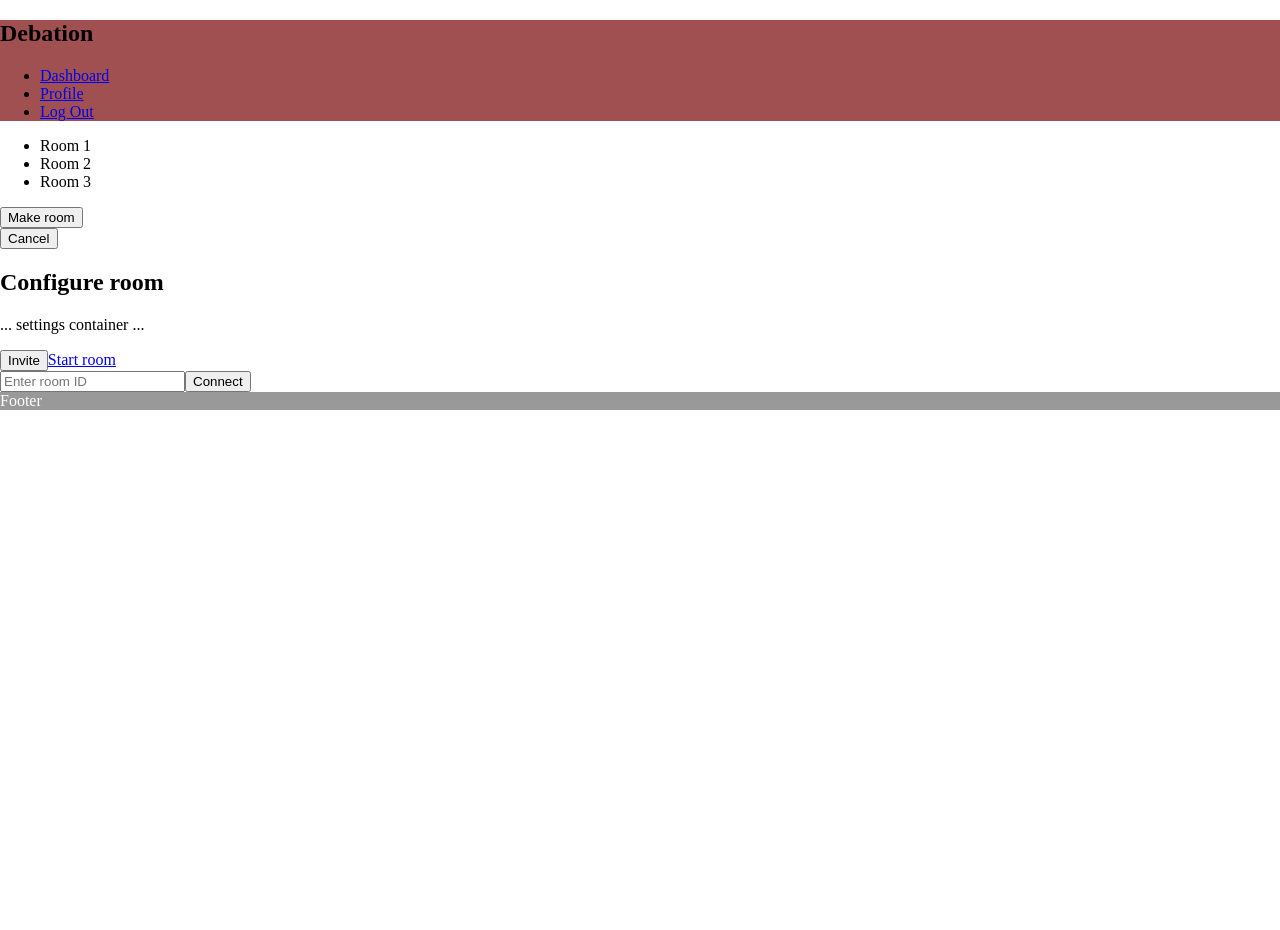
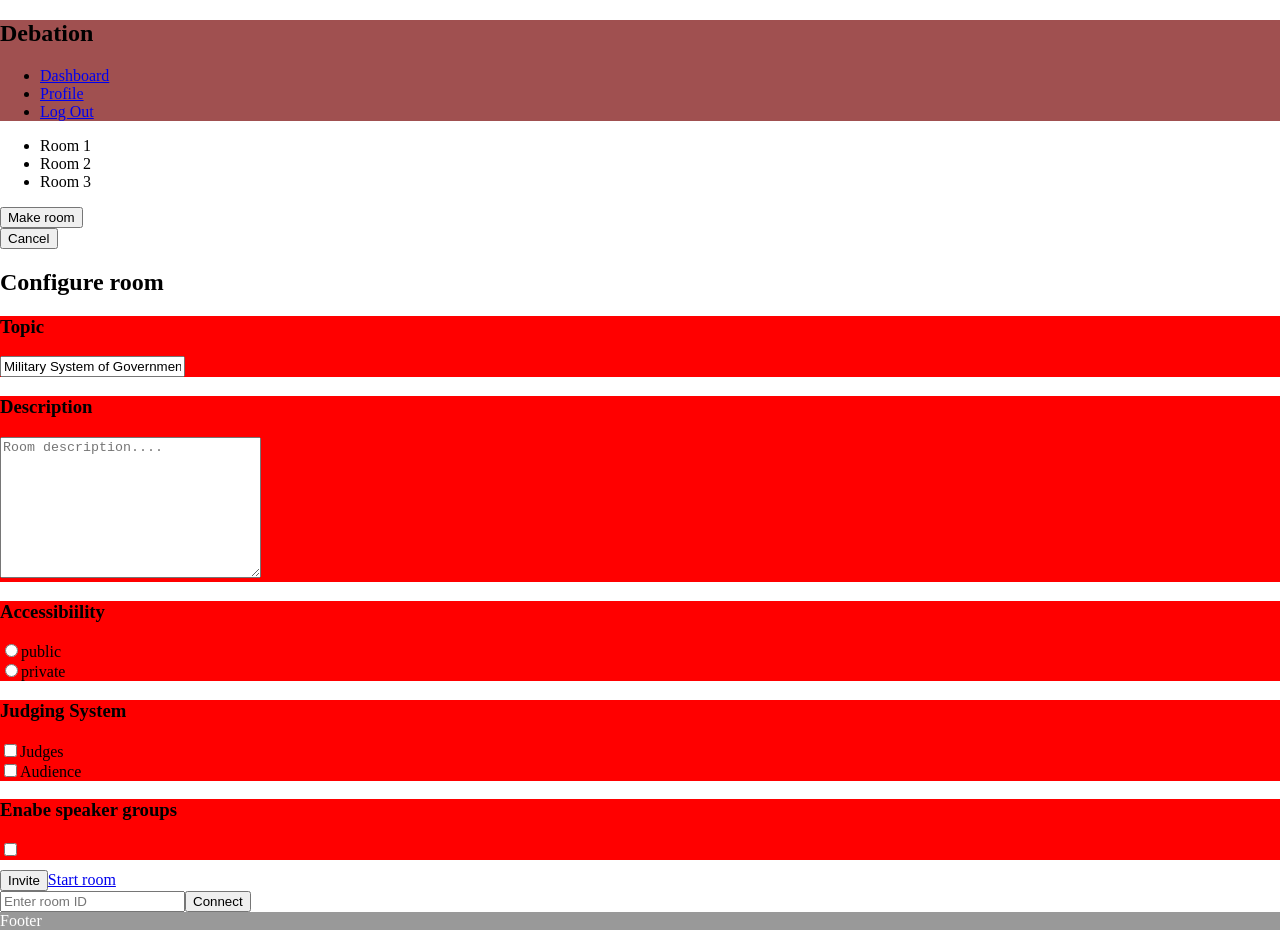
Before and after one commit to T4910/NEXTJS-Debation, a Next.js app in the folder client/: page /dashboard in a window 1280 px wide. Both pictures are taken after a click on the button "Make room". Before the commit the page ends 800 px from the top, so only its background shows below. Built offline with nearby package versions, Linux system fonts and the light colour scheme.

Commit message:
Populated configuration element

```diff
--- a/client/app/(componets)/RoomConfigurationComponents/Configs.jsx
+++ b/client/app/(componets)/RoomConfigurationComponents/Configs.jsx
@@ -1,8 +1,9 @@
+'use client'
 import React from 'react'
 
 export default function Configs({header, content}) {
   return (
-    <div className="configs">
+    <div className="configs" style={{backgroundColor: 'red', margin: '10px 0'}}>
         <h3>{header}</h3>
         {content}
     </div>
--- /dev/null
+++ b/client/app/(componets)/RoomConfigurationComponents/EnableSpeakersGroups.jsx
@@ -0,0 +1,19 @@
+'use client'
+import React from 'react'
+
+
+export default function EnableSpeakersGroups() {
+    let [selectVisibility, setselectVisibiity] = React.useState(false)
+
+
+  return (
+    <div>
+        <input type="checkbox" onChange={() => setselectVisibiity(!selectVisibility)} />
+        <div style={{display: selectVisibility ? 'block' : 'none'}}>
+            <label htmlFor="num-groups">Number of groups</label>
+            <input type="number" name="num-groups" min="1" max="10" defaultValue="2" />
+        </div>
+
+    </div>
+  )
+}
--- a/client/app/(componets)/RoomConfigurationComponents/RoomConfigs.jsx
+++ b/client/app/(componets)/RoomConfigurationComponents/RoomConfigs.jsx
@@ -1,12 +1,12 @@
-// 'use client'
+'use client'
 import SettingsContainer from './SettingsContainer'
 import InitiateButtonContainer from './InitiateButtonContainer'
 
-export default function RoomConfigs({active}) {
+export default function RoomConfigs({active, toggleFunc}) {
   return (
-    <div style={{display: active}}>
+    <div style={{display: (active) ? 'block' : 'none'}}>
       <div>
-        <button>Cancel</button>
+        <button onClick={() => toggleFunc(false)}>Cancel</button>
         <h2>Configure room</h2>
       </div>
       <SettingsContainer />
--- a/client/app/(componets)/RoomConfigurationComponents/SettingsContainer.jsx
+++ b/client/app/(componets)/RoomConfigurationComponents/SettingsContainer.jsx
@@ -1,10 +1,53 @@
 import Configs from './Configs'
+import EnableSpeakerGroups from './EnableSpeakersGroups'
 
 export default function SettingsContainer() {
   return (
     <div>
         <div className="settings-container">
-          <p>... settings container ...</p>
+          <Configs
+          header={'Topic'}
+          content={
+            <input type="text" name="topic" id="topic" defaultValue="Military System of Government is better than civil system of Government" required="" />
+          }/>
+          <Configs
+          header={'Description'}
+          content={
+            <textarea name="description" id="description" cols="30" rows="9" maxLength="250" placeholder="Room description...."></textarea>
+          }/>
+          <Configs
+          header={'Accessibiility'}
+          content={
+            <>
+              <div>
+                <input type="radio" name="show_status" defaultValue="public" required="" />
+                <label htmlFor="show_status">public</label>
+              </div>
+              <div>
+                <input type="radio" name="show_status" defaultValue="public" required="" />
+                <label htmlFor="show_status">private</label>
+              </div>
+            </>
+          }/>
+          <Configs
+          header={'Judging System'}
+          content={
+            <>
+              <div>
+                <input type="checkbox" name="judging" value="judges" required="" />
+                <label htmlFor="show_status">Judges</label>
+              </div>
+              <div>
+                <input type="checkbox" name="judging" value="judges" required="" />
+                <label htmlFor="show_status">Audience</label>
+              </div>
+            </>
+          }/>
+          <Configs
+          header={'Enabe speaker groups'}
+          content={
+            <EnableSpeakerGroups />
+          }/>
         </div>
 
     </div>
```
